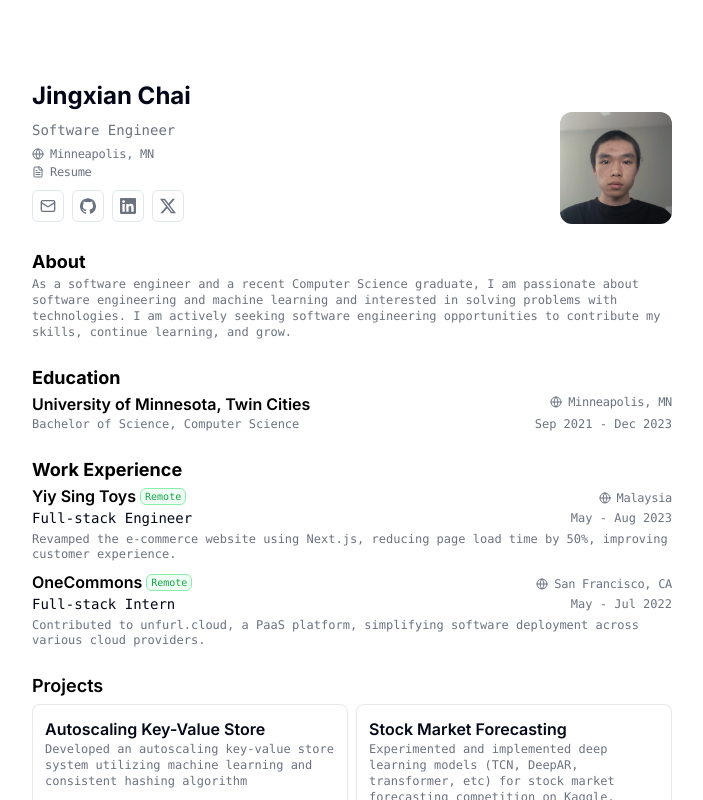
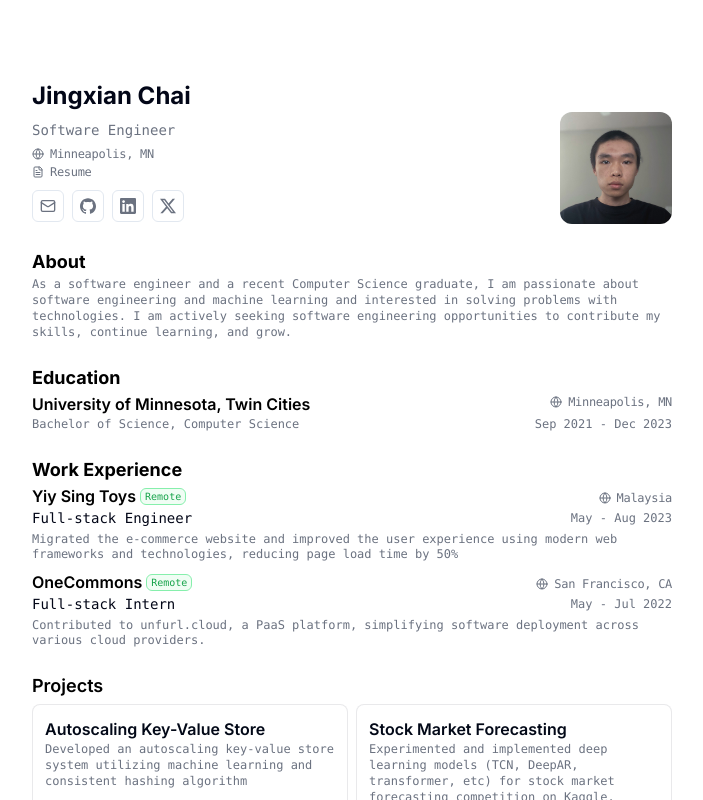
Before and after one commit to jxianc/jxian.dev, a Next.js app: page / in a window 1280 px wide. Shown: the top 800 px of the page, without its empty margins (288-991 px from the left). Built offline with nearby package versions, Linux system fonts and the light colour scheme.

Commit message:
updated work experience

```diff
--- a/src/data/resume-data.ts
+++ b/src/data/resume-data.ts
@@ -62,7 +62,7 @@ export const resumeData = {
         "AWS S3",
       ],
       summary:
-        "Revamped the e-commerce website using Next.js, reducing page load time by 50%, improving customer experience.",
+        "Migrated the e-commerce website and improved the user experience using modern web frameworks and technologies, reducing page load time by 50%",
       description: [],
     },
     {
```
